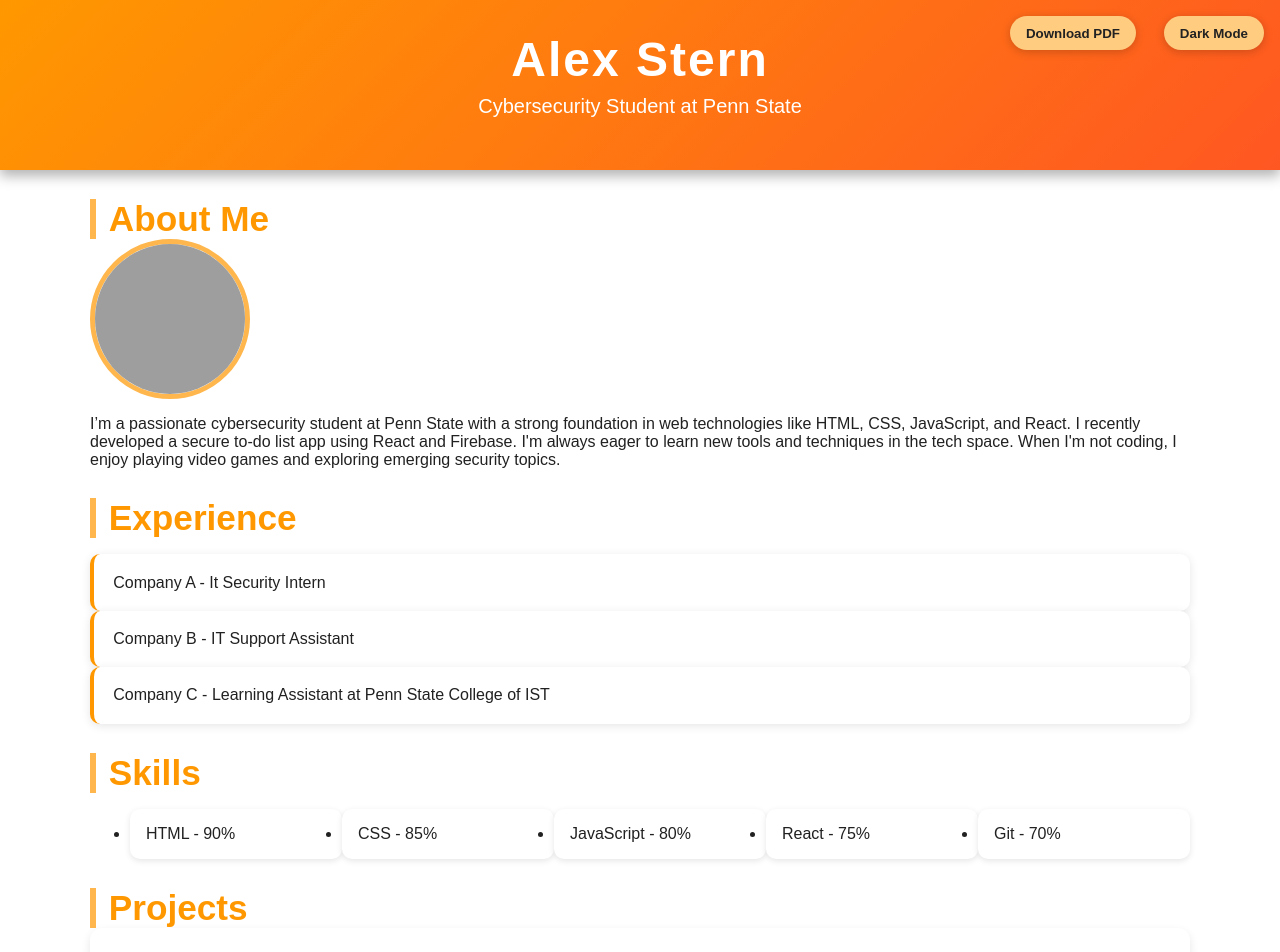
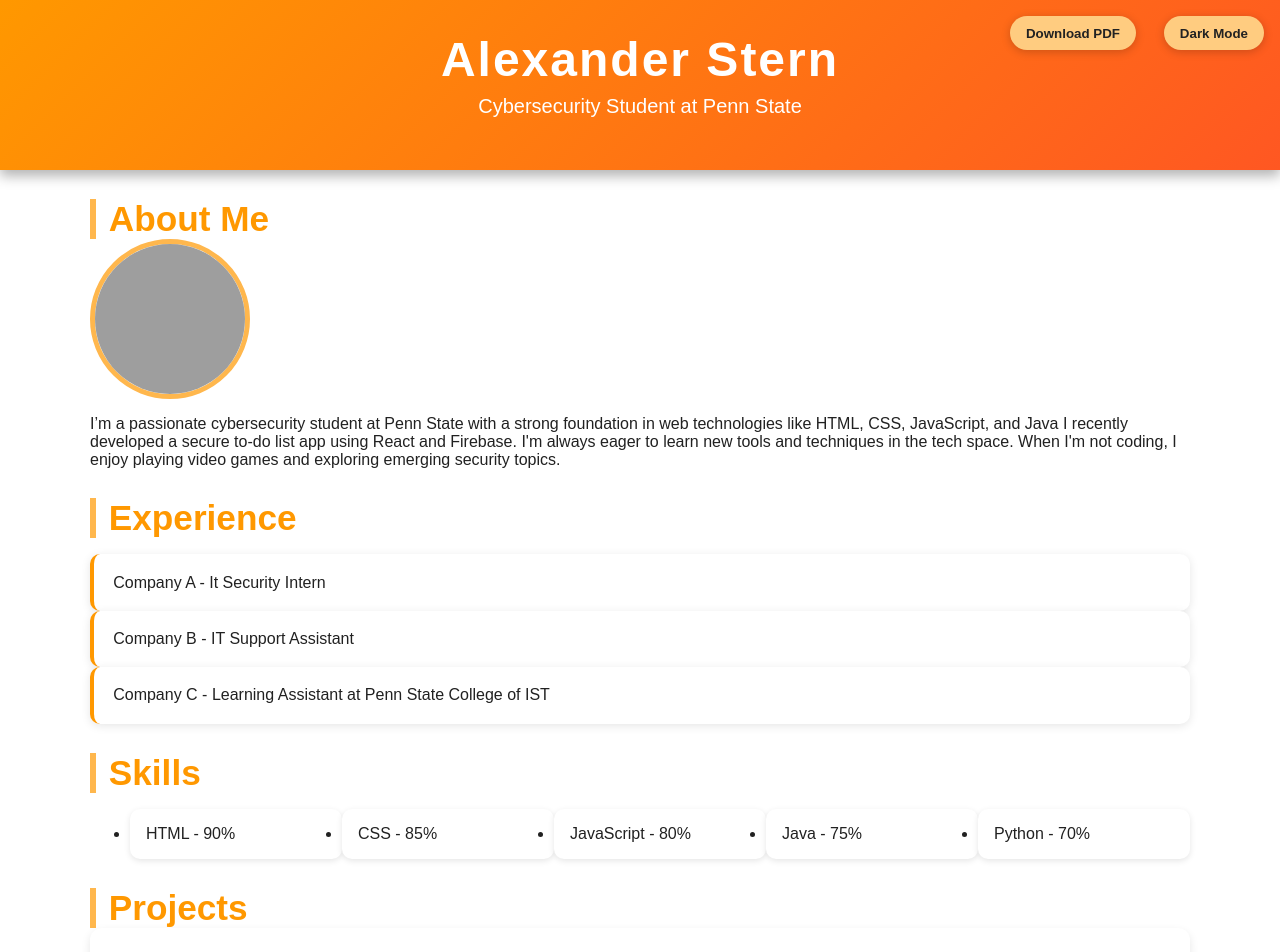
Before and after one commit to astern15/astern15.github.io, a plain HTML site: page index.html in a window 1280 px wide. Shown: the top 952 px of the page. Drawn offline with Linux system fonts and the light colour scheme; grey boxes are pictures that could not be loaded.

Commit message:
Update index.html

```diff
--- a/index.html
+++ b/index.html
@@ -9,8 +9,8 @@
 </head>
 <body>
   <header>
-    <h1>Alex Stern</h1>
-    <p>Cybersecurity Student at Penn State</p>
+    <h1>Alexander Stern</h1>
+    <p>Cybersecurity Student at Penn State </p>
     <button id="theme-toggle">Dark Mode</button>
     <button id="download-pdf">Download PDF</button>
   </header>
@@ -19,7 +19,7 @@
     <h2>About Me</h2>
     <img src="IST_2732.jpg" alt="Alex Stern" class="profile-pic" />
     <p>
-      I’m a passionate cybersecurity student at Penn State with a strong foundation in web technologies like HTML, CSS, JavaScript, and React. I recently developed a secure to-do list app using React and Firebase. I'm always eager to learn new tools and techniques in the tech space. When I'm not coding, I enjoy playing video games and exploring emerging security topics.
+      I’m a passionate cybersecurity student at Penn State with a strong foundation in web technologies like HTML, CSS, JavaScript, and Java I recently developed a secure to-do list app using React and Firebase. I'm always eager to learn new tools and techniques in the tech space. When I'm not coding, I enjoy playing video games and exploring emerging security topics.
     </p>
   </section>
 
@@ -38,8 +38,8 @@
       <li>HTML - 90%</li>
       <li>CSS - 85%</li>
       <li>JavaScript - 80%</li>
-      <li>React - 75%</li>
-      <li>Git - 70%</li>
+      <li>Java - 75%</li>
+      <li>Python - 70%</li>
     </ul>
   </section>
 
```
